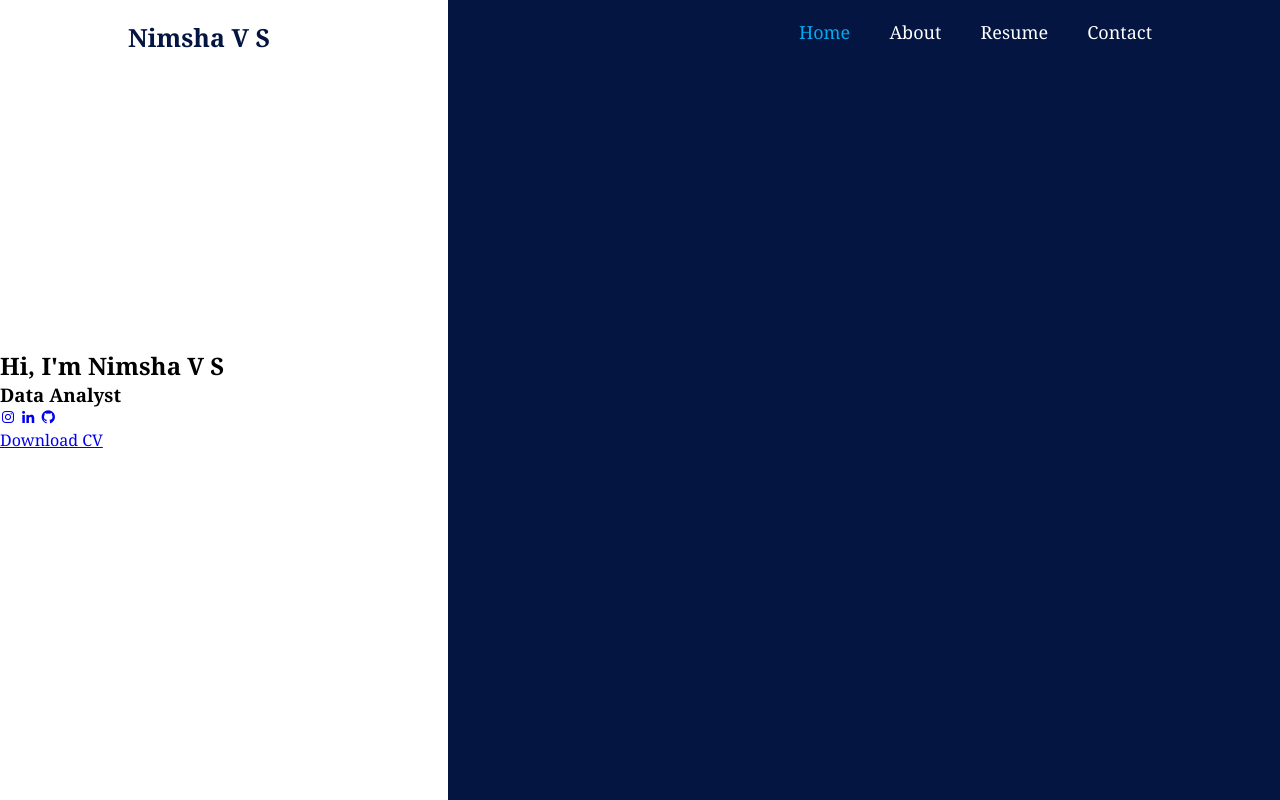
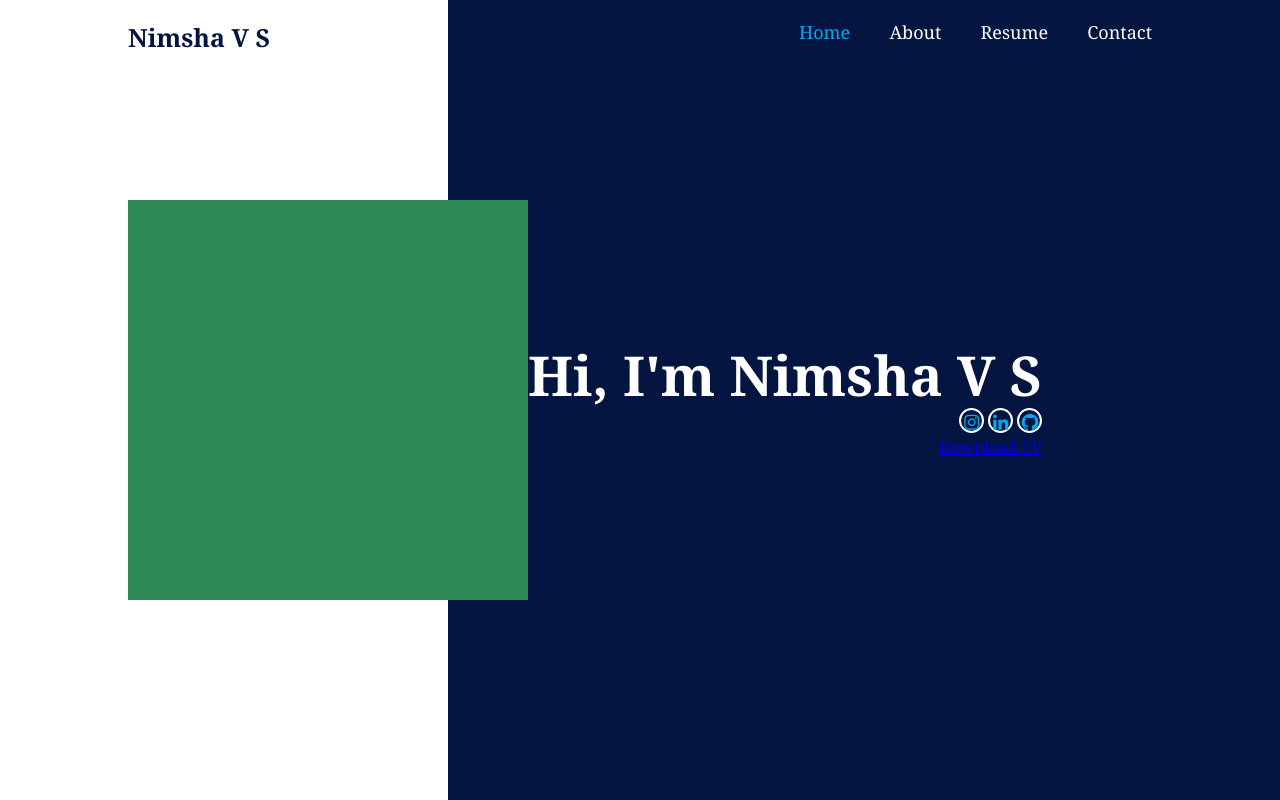
Before and after one commit to Nimshavs/Portfolio, a plain HTML site: page index.html in a window 1280 px wide. Drawn offline with nearby package versions, Linux system fonts and the light colour scheme.

Commit message:
first commit

```diff
--- a/css/menu.css
+++ b/css/menu.css
@@ -27,4 +27,23 @@
   height: 100vh;
   background: linear-gradient(-90deg,#031540 65%,#fff 35%);
   display: flex; align-items: center;
+  padding: 0 10%;
 }
+.home-image{
+  width: 400px; height: 400px; background: seagreen;
+}
+.home-content{
+  max-width: 600px; color: #fff;
+  text-align: right;
+}
+.home-content h1{
+  font-size: 55px; line-height: 1.2;
+}
+.home-sci a{
+  display: inline-block;
+  justify-content: center; align-items: center;
+  width: 25px; height: 25px;
+  background: transparent; border: 2px solid #fff;
+  border-radius: 50%; font-size: 20px;
+  color: #00abf0; text-decoration: none;
+}
--- a/index.html
+++ b/index.html
@@ -21,9 +21,10 @@
     </header>
 
     <section class="home">
+        <div class="home-image"></div>
         <div class="home-content">
             <h1>Hi, I'm Nimsha V S</h1>
-            <h3>Data Analyst</h3>
+            <!--<h3>Data Analyst</h3>-->
 
             <div class="home-sci">
                 <a href="#"><i class='bx bxl-instagram' ></i></a>
```
